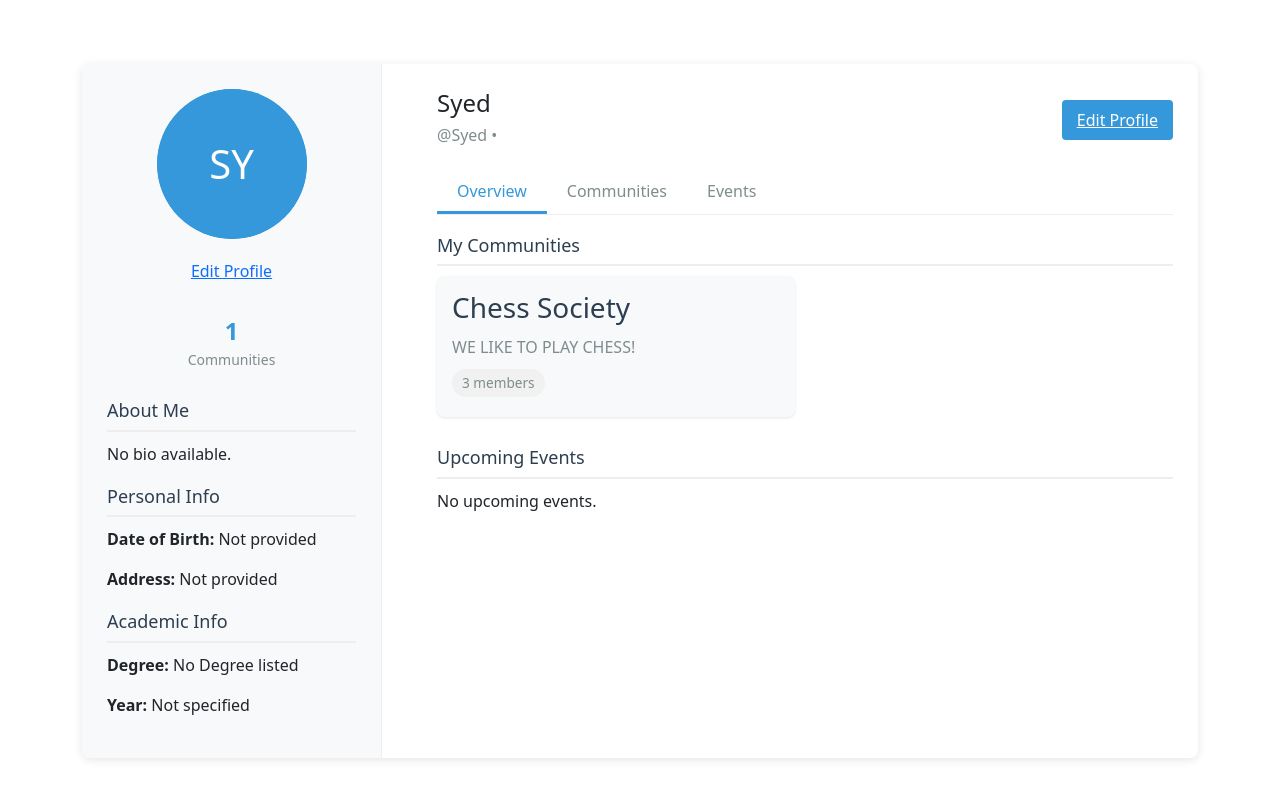
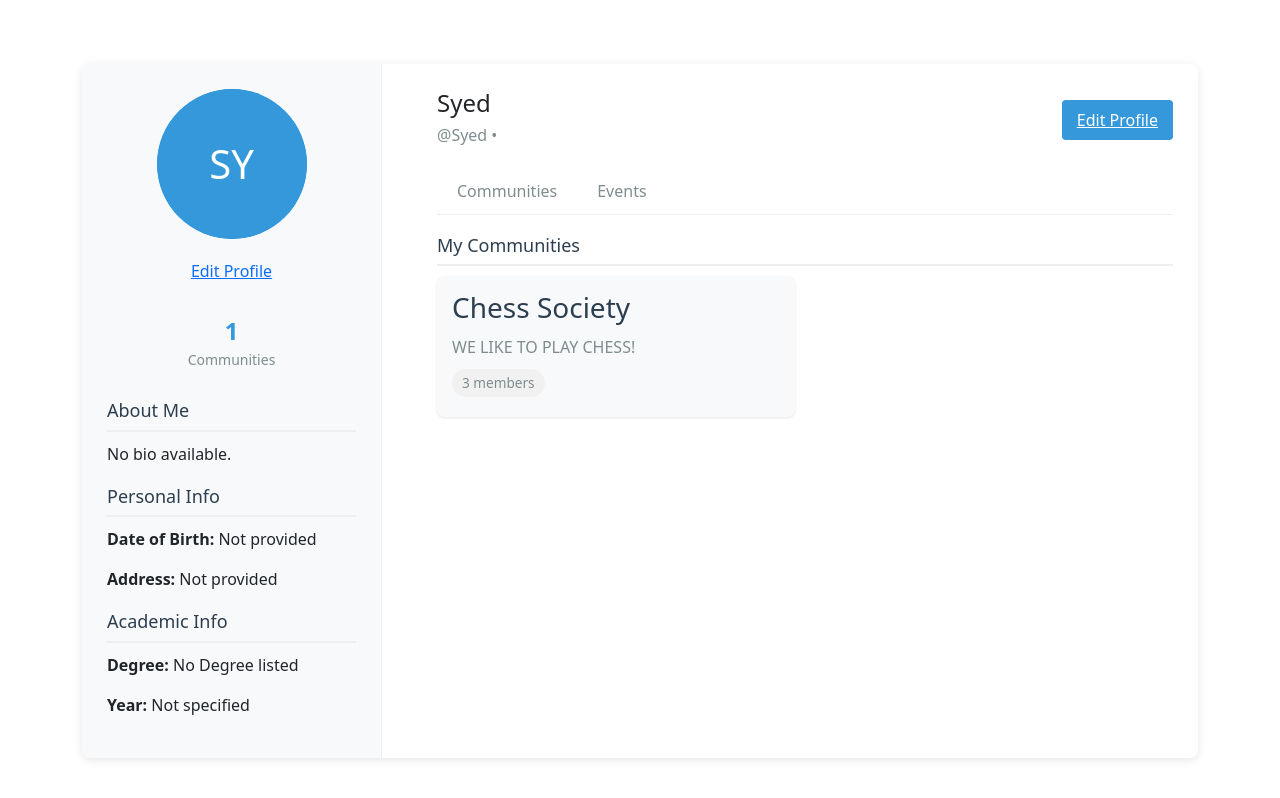
Before and after one commit to saz-v1/DaESD, a Django app: page /accounts/profile/ in a window 1280 px wide. Shown: the part 68-866 px from the top of the page. Run offline with Django 5.2, Linux system fonts and the light colour scheme; a user stored in the database is signed in; data comes from the database, SQL or seed files in the repository; data that the repository does not hold is empty.

Commit message:
deleted the overview tab and replaced it with the community tab as a default

```diff
--- a/accounts/templates/accounts/profile.html
+++ b/accounts/templates/accounts/profile.html
@@ -47,38 +47,12 @@
         </div>
 
         <div class="tab-navigation">
-            <button class="tab-button active" data-tab="overview">Overview</button>
             <button class="tab-button" data-tab="communities">Communities</button>
             <button class="tab-button" data-tab="events">Events</button>
         </div>
 
-       <!-- Overview Tab -->
-        <div id="overview" class="tab-content active">
-            <h2 class="section-title">My Communities</h2>
-            <div class="community-list">
-                {% if my_communities %}
-                    {% for community in my_communities %}
-                        {% include "accounts/components/community_item.html" %}
-                    {% endfor %}
-                {% else %}
-                    <p>You haven't joined any communities yet.</p>
-                {% endif %}
-            </div>
-
-            <h2 class="section-title">Upcoming Events</h2>
-            <div class="event-list">
-                {% if upcoming_events %}
-                    {% for event in upcoming_events %}
-                        {% include "accounts/components/event_item.html" %}
-                    {% endfor %}
-                {% else %}
-                    <p>No upcoming events.</p>
-                {% endif %}
-            </div>
-        </div>
-
         <!-- Communities Tab -->
-        <div id="communities" class="tab-content">
+        <div id="communities" class="tab-content active">
             <h2 class="section-title">My Communities</h2>
             <div class="community-list">
                 {% if my_communities %}
```
